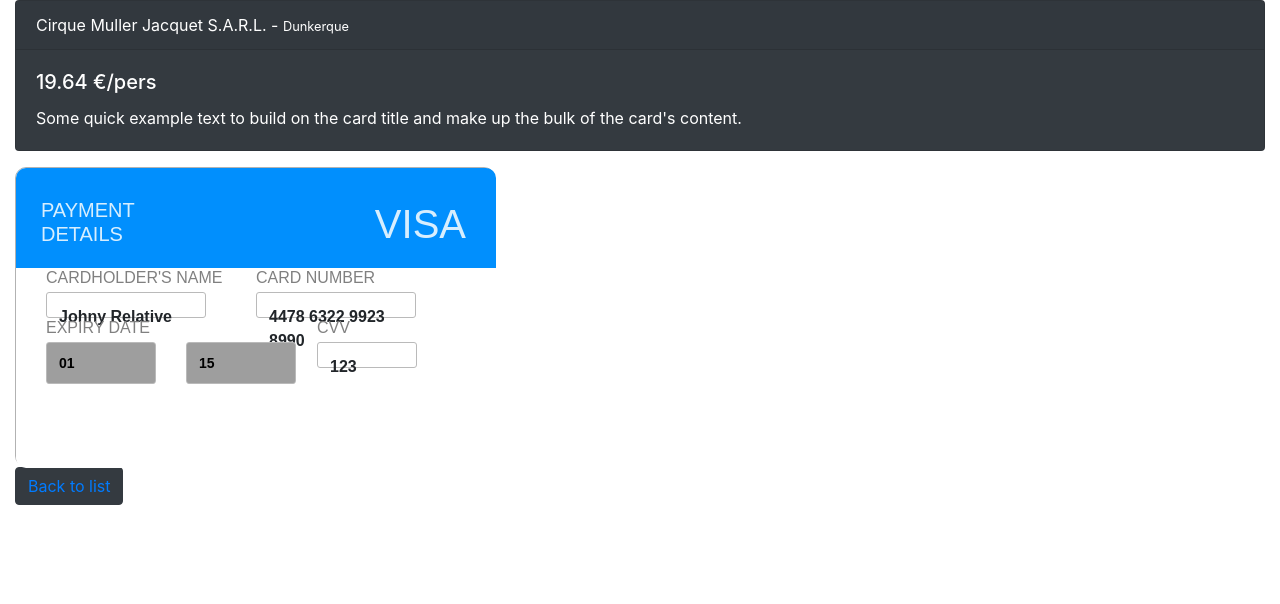
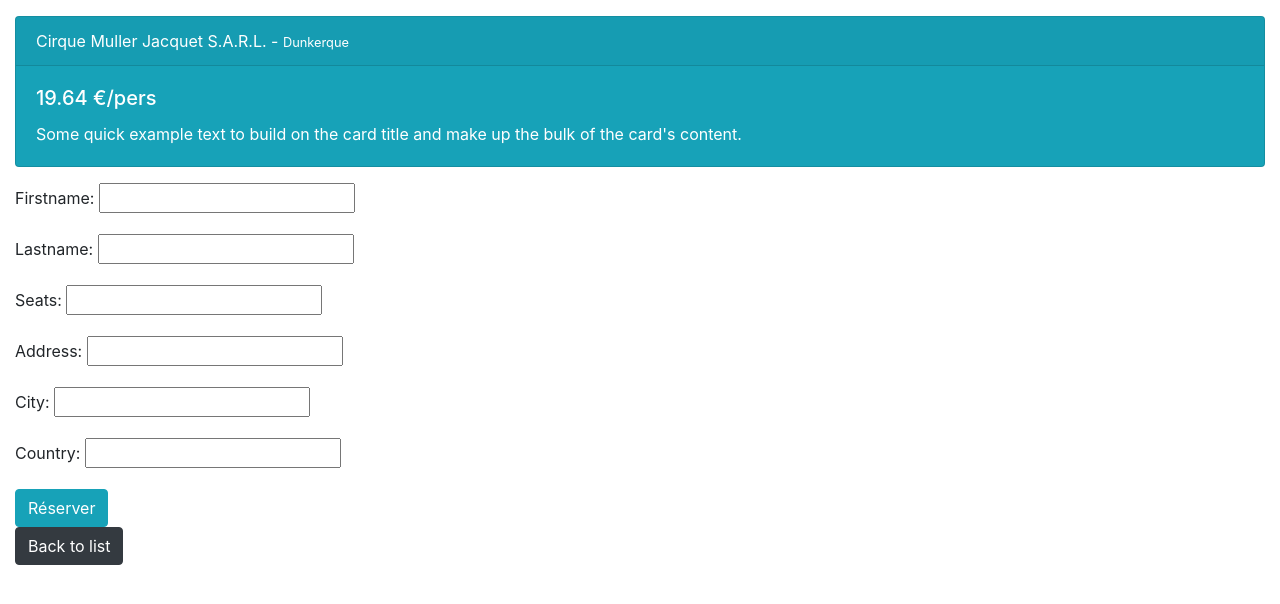
Before and after one commit to nateoverd12/my1st-Django-Project, a Django app: page /book/2848 in a window 1280 px wide. Shown: the part 56-660 px from the top of the page. Run offline with Django 3.2, Linux system fonts and the light colour scheme; data comes from the database, SQL or seed files in the repository; some libraries are stand-ins or nearby versions; grey boxes are pictures that could not be loaded.

Commit message:
settle geolocation trick and begin bookingForm

```diff
--- /dev/null
+++ b/circus/forms.py
@@ -0,0 +1,8 @@
+from django.forms import ModelForm
+from .models import Booking
+
+# Create the form class.
+class BookingForm(ModelForm):
+    class Meta:
+        model = Booking
+        fields = ('firstname', 'lastname', 'seats', 'address', 'city', 'country')
--- a/circus/models.py
+++ b/circus/models.py
@@ -14,7 +14,7 @@ class Booking(models.Model):
     firstname = models.CharField(max_length=30)
     lastname = models.CharField(max_length=30)
     seats = models.IntegerField()
-    paymentTime = models.DateField()
+    paymentTime = models.DateTimeField()
     show = models.ForeignKey(Show, on_delete=models.CASCADE)
     address = models.CharField(max_length=150)
     city = models.CharField(max_length=60)
--- a/circus/static/css/payment.css
+++ /dev/null
@@ -1,3 +0,0 @@
-body {
-    background: transparent;
-  }
--- a/circus/templates/payment.html
+++ b/circus/templates/payment.html
@@ -1,120 +1,8 @@
 {% extends 'base.html' %}
 
 {% block stylesheet %}
-<style>
-        #creditcard {
-            width: 480px;
-            height: 300px;
-            font-family: "Arial", sans-serif;
-            border: 1px solid rgba(0,0,0,0.3);
-            border-top-left-radius: 11px;
-            border-top-right-radius: 11px;
-            border-bottom-left-radius: 11px;
-            border-bottom-right-radius: 11px;
-          }
-
-          #top-card {
-            width: 480px;
-            height: 100px;
-            background-color: #018ffd;
-            border-top-left-radius: 10px;
-            border-top-right-radius: 10px;
-            color: #d7eefe;
-          }
-
-          #bottom-card {
-            height: 200px;
-            width: 480px;
-            border-bottom-left-radius: 10px;
-            border-bottom-right-radius: 10px;
-            background-color: #fff;
-            position: absolute;
-          }
-
-          #payment {
-            margin-left: 25px;
-            margin-top: 30px;
-            position: absolute;
-            font-size: 20px;
-          }
-
-          #visa {
-            float: right;
-            margin-right: 30px;
-            margin-top: 32px;
-            font-size: 40px;
-          }
-
-          #card-holder-element {
-            width: 210px;
-            float: left;
-            margin-left: 30px;
-          }
-
-          #card-number-element {
-            width: 240px;
-            float: right;
-          }
-
-          #row-1-grey {
-            color: grey;
-            margin-bottom: 5px;
-          }
-
-          #textbox1 {
-            border: 1px solid #bababa;
-            border-radius: 3px;
-            padding: 12px;
-            font-weight: bold;
-            width: 160px;
-            max-height: 18px;
-          }
-
-          #textbox2,
-          #textbox3 {
-            border: 1px solid #bababa;
-            border-radius: 3px;
-            padding: 12px;
-            font-weight: bold;
-            width: 100px;
-            max-height: 18px;
-          }
-
-          #textbox3 {
-            width: 80px;
-            margin-left: 7px;
-          }
-
-          #expiry-date-element {
-            width: 110px;
-            float: left;
-            margin-left: 30px;
-          }
-
-          #cvv-element {
-            width: 110px;
-            float: left;
-            margin-left: 21px;
-          }
-
-          #row-2-grey {
-            color: grey;
-            margin-bottom: 5px;
-          }
-
-          select {
-            -webkit-appearance: none;
-            font: 14px 'Arial', sans-serif;
-            cursor: pointer;
-            color: black;
-            font-weight: bold;
-            border-color: #bababa;
-            width: 110px;
-            padding: 12px;
-            border-radius: 3px;
-            background: #FFFFFF url('https://i.imgur.com/hRbauFc.png') no-repeat scroll right center;
-          }
-</style>
+{% load static %}
+<link rel="stylesheet" href="{% static "css/payment.css" %}">
 {% endblock %}
 
 {% block title %}Reservation{% endblock %}
@@ -122,7 +10,7 @@
 {% block content %}
 <div class="row">
     <div class="col-12">
-        <div class="card text-white bg-dark mb-3" >
+        <div class="card text-white bg-info mb-3 mt-3" >
             <div class="card-header">{{ show.name }} - <small>{{ show.city }}</small></div>
             <div class="card-body">
                 <h5 class="card-title">{{ show.price }} €/pers</h5>
@@ -131,64 +19,11 @@
         </div>
     </div>
 </div>
-<div id="creditcard">
-    <div id="top-card">
-        <h2 id="payment">PAYMENT<br/>DETAILS</H2>
-        <H1 id="visa">VISA</h1>
-    </div>
-    <div id="bottom-card">
-        <div id="row-1">
-        <div id="card-holder-element">
-            <h6 id="row-1-grey">CARDHOLDER'S NAME</h6>
-            <div id="textbox1" contenteditable="true">Johny Relative</div>
-        </div>
-        <div id="card-number-element">
-            <h6 id="row-1-grey">CARD NUMBER</h6>
-            <div id="textbox1" contenteditable="true">4478 6322 9923 8990</div>
-        </div>
-        </div>
-        <div id="row-2">
-        <div id="expiry-date-element">
-            <h6 id="row-2-grey">EXPIRY DATE</h6>
-            <!--<div id="textbox2" contenteditable="true">July</div>-->
-            <select>
-            <option>01</option>
-            <option>02</option>
-            <option>03</option>
-            <option>04</option>
-            <option>05</option>
-            <option>06</option>
-            <option>07</option>
-            <option>08</option>
-            <option>09</option>
-            <option>10</option>
-            <option>11</option>
-            <option>12</option>
-            </select>
-        </div>
-        <div id="expiry-date-element">
-            <h6 id="row-2-grey">&nbsp;</h6>
-            <!--<div id="textbox3" contenteditable="true">2017</div>-->
-            <select>
-            <option>15</option>
-            <option>16</option>
-            <option>17</option>
-            <option>18</option>
-            <option>19</option>
-            <option>20</option>
-            <option>21</option>
-            <option>22</option>
-            <option>23</option>
-            </select>
-        </div>
-        <div id="cvv-element">
-            <h6 id="row-2-grey">CVV</h6>
-            <div id="textbox2" contenteditable="true">123</div>
-        </div>
-        </div>
-    </div>
-    <button type="button" class="btn btn-outline-dark">Réserver !</button>
-</div>
 
-<button type="button" class="btn btn-dark"><a href="{% url 'home' 1 %}">Back to list</a></button>
+<form method="POST" class="post-form">{% csrf_token %}
+    {{ form.as_p }}
+    <button type="submit" class="save btn btn-info">Réserver</button>
+</form>
+
+<button type="button" class="btn btn-dark"><a href="{% url 'home' 1 %}" style="text-decoration: none;color:white">Back to list</a></button>
 {% endblock %}
--- a/circus/views.py
+++ b/circus/views.py
@@ -3,37 +3,40 @@ from django.http import HttpResponseRedirect
 from django.contrib.gis.geoip2 import GeoIP2
 from .models import Show, Booking
 from faker import Faker
-# from ipware.ip import get_ip
-from django.db.models import F
+from .forms import BookingForm
+
 import random, requests, math
 
-import socket
-
 def init(request):
-    shows = Show.objects.order_by("date")[:6]
+    shows = Show.objects.order_by("date")[:3]
     return render(request, 'init.html', {"shows": shows})
 
 def home(request, page=1):
-    # ip = socket.gethostbyname(socket.gethostname())
-    # # # ip = get_ip(request)
-    # # ip ='24.124.1.80'
-    # if ip is not None:
-    #     g = GeoIP2()
-    #     coord = g.lat_lon(ip)
-    #     all_shows = Show.objects.all()
-    #     all_shows = sorted(all_shows, key=lambda show: distance_km(float(show.gps_latitude), float(show.gps_longitude), float(coord[0]),float(coord[1])))
-    # else:
-    #     all_shows = Show.objects.order_by("date")
-    all_shows = Show.objects.order_by("date")
+    if request.method=='POST':
+        coords = request.POST.get("gps", "").split(",")
+        all_shows = Show.objects.all()
+        all_shows = sorted(all_shows, key=lambda show: distance_km(float(show.gps_latitude), float(show.gps_longitude), float(coords[0]),float(coords[1])))
+        pages = False
+    else:
+        all_shows = Show.objects.order_by("date")
+        pages = {'prev': page-1,'next': page+1}
     shows = all_shows[(page-1)*10:(page*10)]
     count = len(all_shows)/10
     total = count if count == int(count) else int(count)+1
-    pages = {'prev': page-1,'next': page+1}
     return render(request, 'page.html', {"shows": shows, "pages": pages, "total": total})
 
 def payment(request, id):
+    if request.method == "POST":
+        form = BookingForm(request.POST)
+        if form.is_valid():
+            post = form.save(commit=False)
+            post.author = request.user
+            post.paymentTime = timezone.now()
+            post.save()
+    else:
+        form = BookingForm()
     show = Show.objects.get(id=id)
-    return render(request, 'payment.html', {"show": show})
+    return render(request, 'payment.html', {"show": show, 'form': form})
 
 
 
@@ -60,7 +63,6 @@ def delete_everything(*argv):
         arg.objects.all().delete()
 
 def loadFixtures(request):
-    # delete_everything(Booking)
     delete_everything(Booking,Show)
     fake = Faker('fr_FR')
     for i in range(100):
```
Also changed, not shown: circus/static/css/init.css (added, +10 -0 lines), circus/static/js/geolocation.js (added, +20 -0 lines), circus/templates/init.html (+15 -3 lines), circus/templates/page.html (+13 -2 lines), circus/migrations/0007_auto_20190721_1237.py (added).
